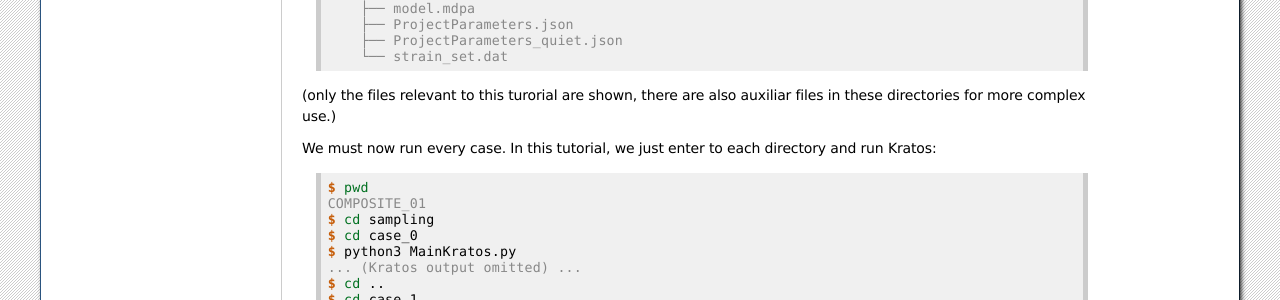
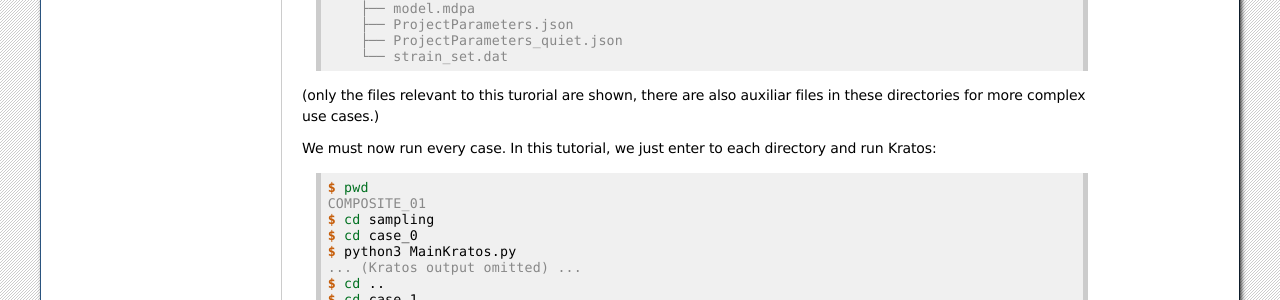
Before and after one commit to marandra/hprfe2, a Sphinx documentation site: the page built from docs/source/getstarted.rst, in a window 1280 px wide and 900 px high, scrolled down 1504 px. Shown: the part 173-473 px from the top of the window. Built offline with Sphinx 7.4.7, drawn with Linux system fonts in a browser that asks for light colours; some of the changed text lies outside the part shown.

Commit message:
Documentation

```diff
--- a/docs/source/getstarted.rst
+++ b/docs/source/getstarted.rst
@@ -118,7 +118,7 @@ At this point, we should have the following file structure (here showing only
       └── strain_set.dat
 
 (only the files relevant to this turorial are shown, there are also auxiliar
-files in these directories for more complex use.)
+files in these directories for more complex use cases.)
 
 We must now run every case.
 In this tutorial, we just enter to each directory and run Kratos:
```
Also changed, not shown: other parts of docs/source/getstarted.rst (+1 -1 lines).
